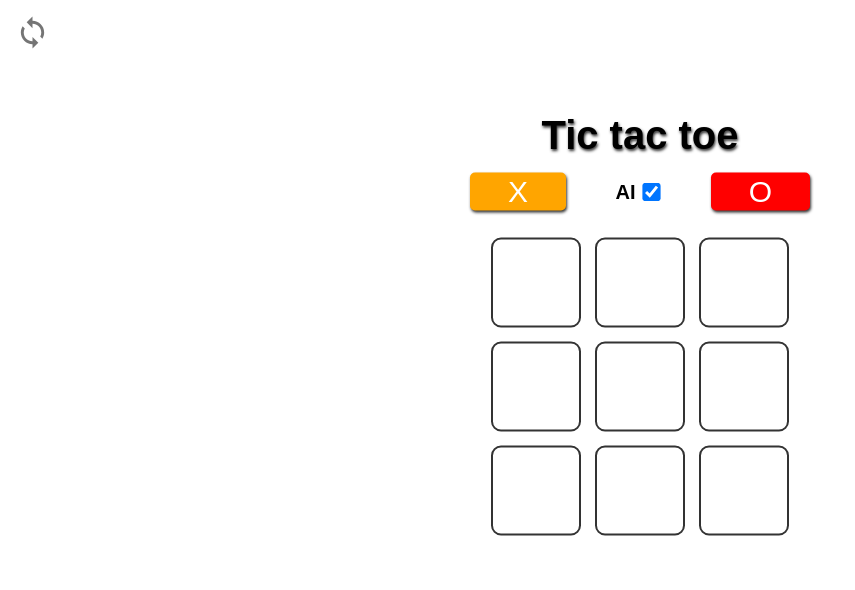
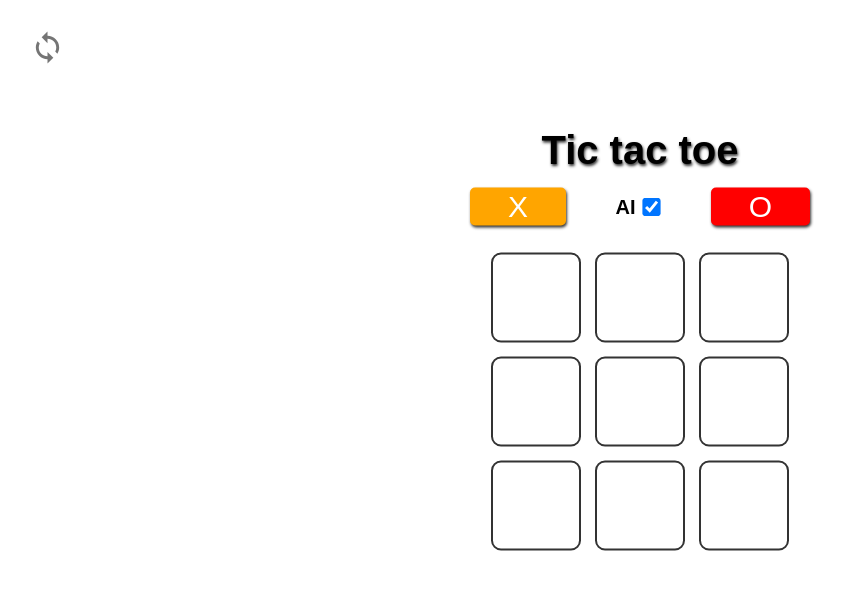
Before and after one commit to Dilanjer/tic-tac-toe, a plain HTML site: page index.html in a window 1280 px wide. Shown: the whole page, without its empty margins (0-855 px from the left). Drawn offline with Linux system fonts and the light colour scheme.

Commit message:
Update style.css

```diff
--- a/style.css
+++ b/style.css
@@ -9,6 +9,9 @@ body {
   position: relative;
   height: 100vh;
   overflow: hidden;
+}
+body .page-reload {
+  margin: 15px;
 }
 body .page-reload img {
   margin: 15px;
```
